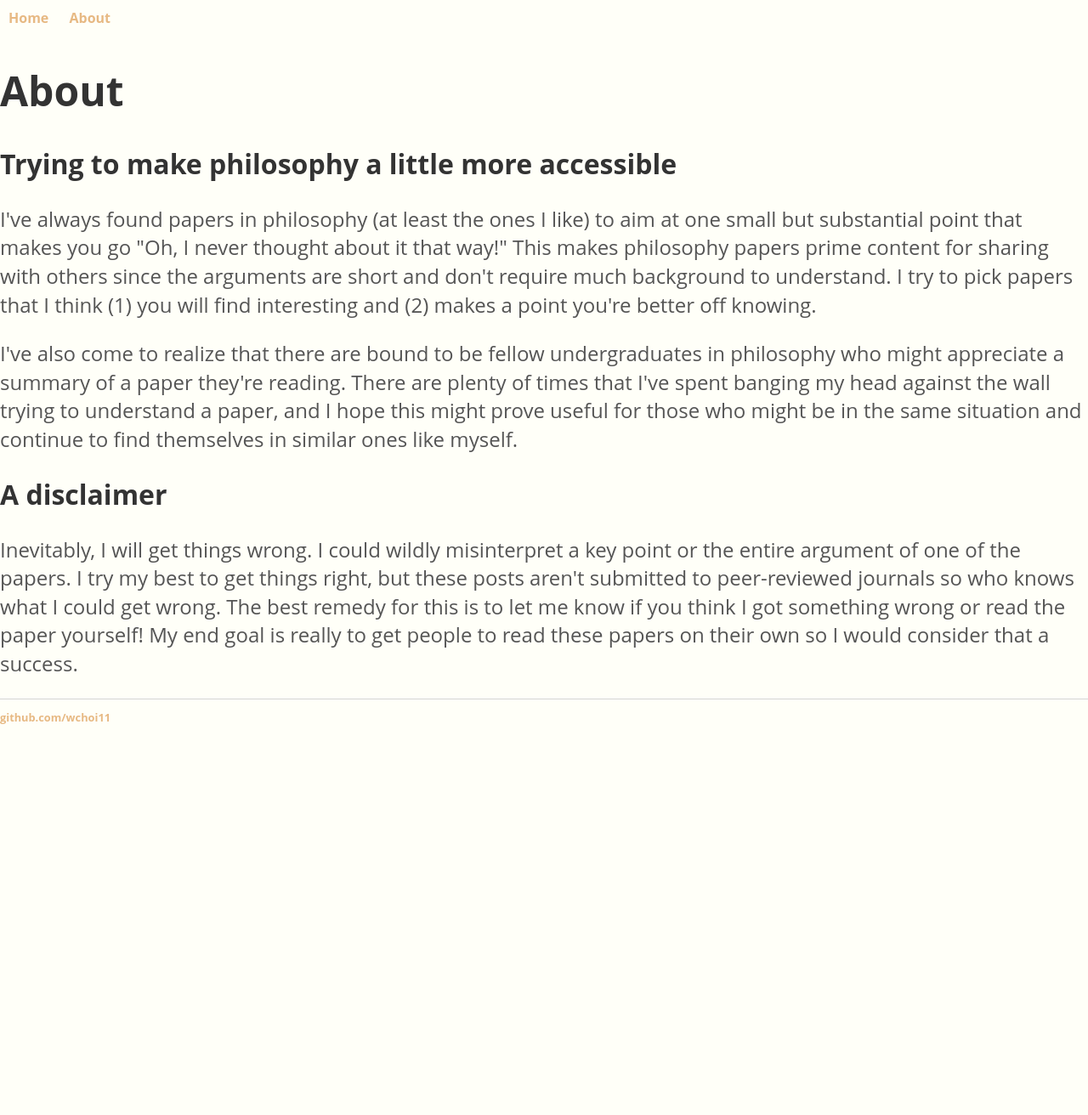
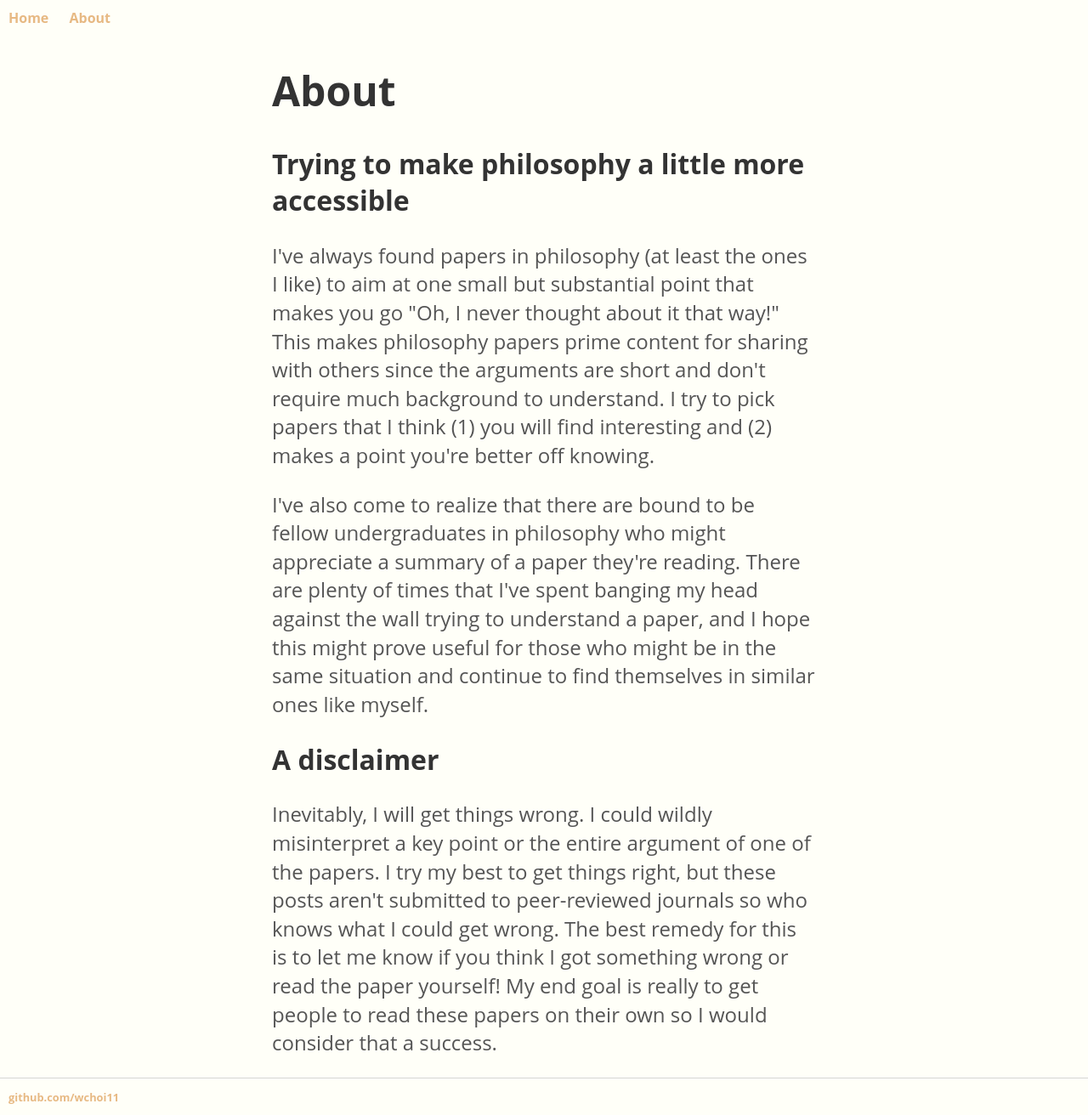
Before and after one commit to wchoi11/notchmess, a Jekyll site: the page built from about/index.html, in a window 1280 px wide. Shown: the whole page at 85% size. Built offline with Jekyll 4.4.1, drawn with Linux system fonts in a browser that asks for light colours; before the commit the page ends 900 px from its top, so only the background shows below that.

Commit message:
Fix styling for about page

```diff
--- a/about/index.html
+++ b/about/index.html
@@ -3,6 +3,7 @@ layout: default
 title: About
 ---
 
+<div class="about">
     <h1>{{ page.title }}</h1>
 
     <h2>Trying to make philosophy a little more accessible</h2>
@@ -27,3 +28,4 @@ title: About
         paper yourself! My end goal is really to get people to read these papers on their own so I would consider that a
         success.
     </p>
+</div>
--- a/css/main.css
+++ b/css/main.css
@@ -7,6 +7,11 @@ a {
 
 a:hover {
     text-decoration: underline;
+}
+
+.about {
+    width: 50%;
+    margin: 0 auto;
 }
 
 .argument {
@@ -88,6 +93,7 @@ body {
 footer {
     border-top: 1px solid #d5d5d5;
     font-size: .8em;
+    padding-left: 10px;
 }
 
 h1 {
```
Lines whose indentation alone changed are shown as unchanged.
